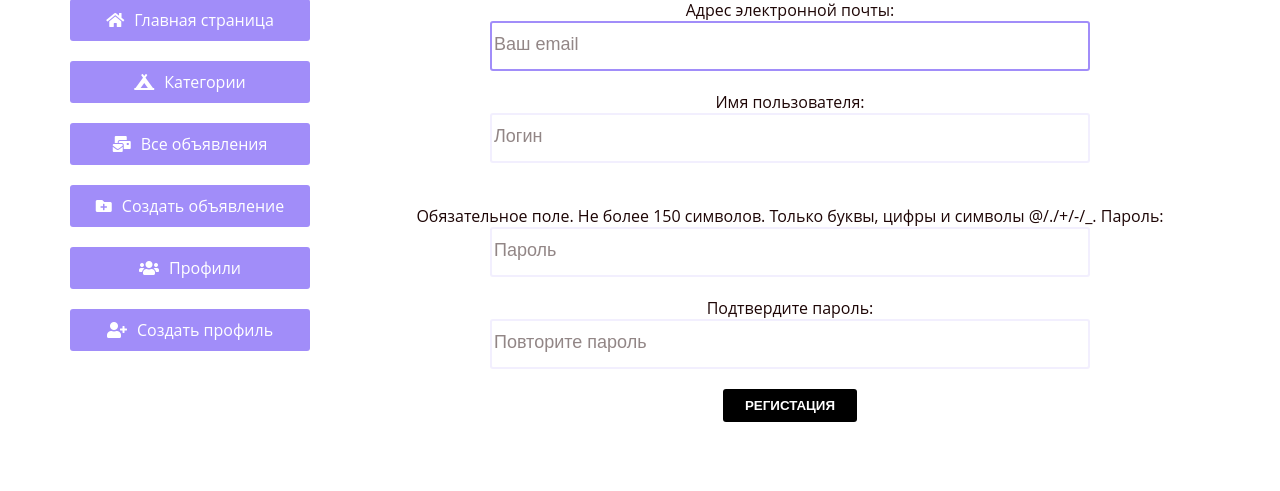
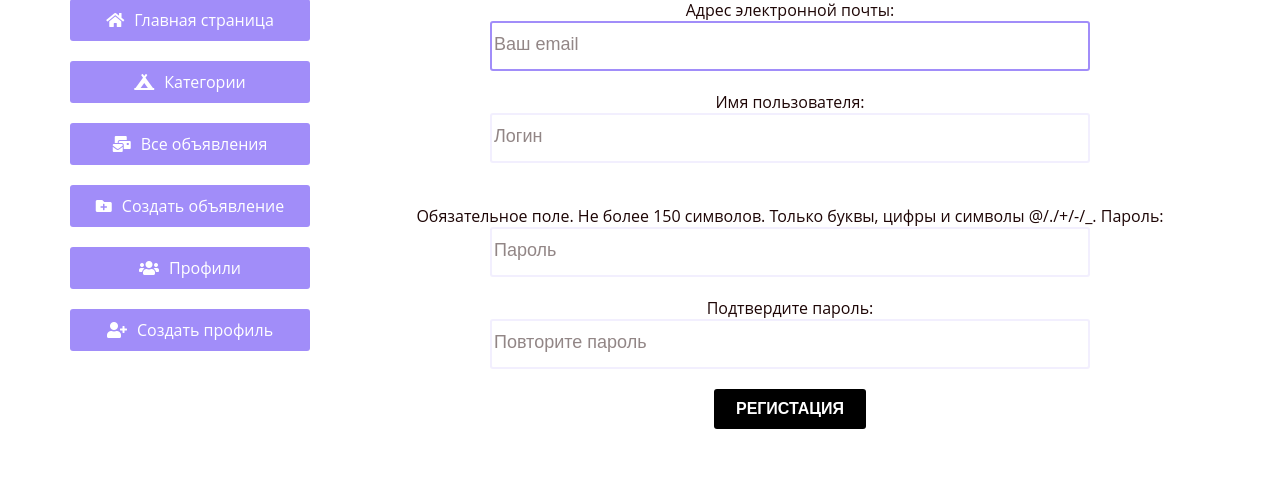
Before and after one commit to lampa-lana/avito, a Django app: page /sighup/ in a window 1280 px wide. Shown: the part 272-763 px from the top of the page. Run offline with Django 3.2, Linux system fonts and the light colour scheme; some libraries are stand-ins or nearby versions.

Commit message:
fix homework08

```diff
--- a/avitto/core/templates/core/post_create.html
+++ b/avitto/core/templates/core/post_create.html
@@ -2,7 +2,7 @@
 <title>{{page_title}}</title>
 {% endblock title %}
 <p>{%block content %}
-<!-- {% if user.is_authenticated %}
+{% if user.is_authenticated %}
     <form method="POST" enctype="multipart/form-data" class="post-form">
       {% csrf_token %}
       {% for field in form %}
@@ -12,7 +12,7 @@
         {% endfor %}
        <button type="submit" class="button">Разместить объявление</button>
     </form>
-{% else %} -->
+{% else %}
     <h3> Чтобы создавать объявления, вам нужно </h3>
     <a href="{% url 'core:login' %}" class="button"> ВОЙТИ </a>
     <hr>
--- a/avitto/static/core/css/style.css
+++ b/avitto/static/core/css/style.css
@@ -177,6 +177,10 @@ h2 {
 }
 
 .button {
+  font-family: "Open Sans" sans-serif;
+  font-style: normal;
+  font-size: 16px;
+  line-height: 22px;
   display: inline-block;
   padding: 9px 22px 9px 22px;
   background: #000000;
```
Also changed, not shown: avitto/db.sqlite3, 1 other file.
